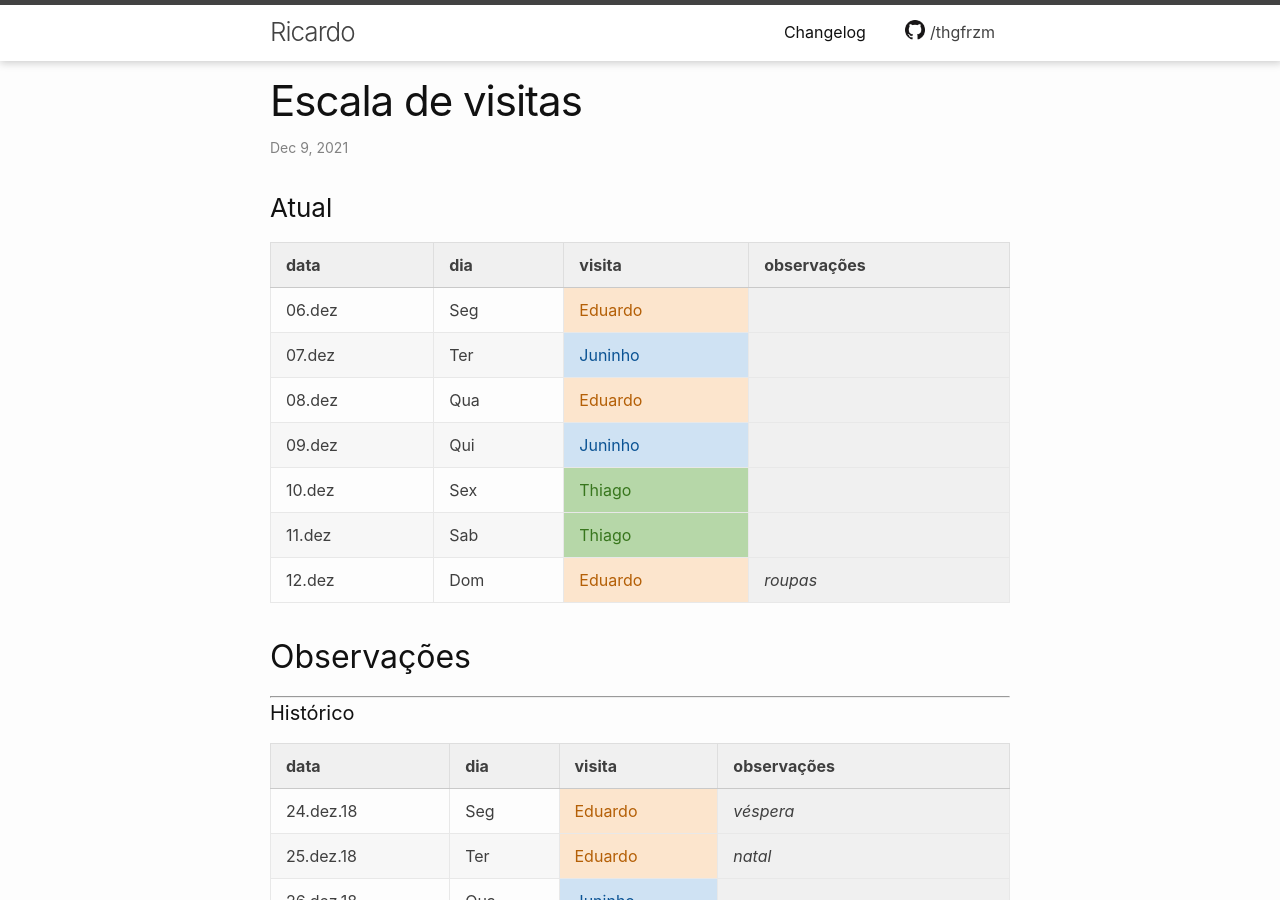
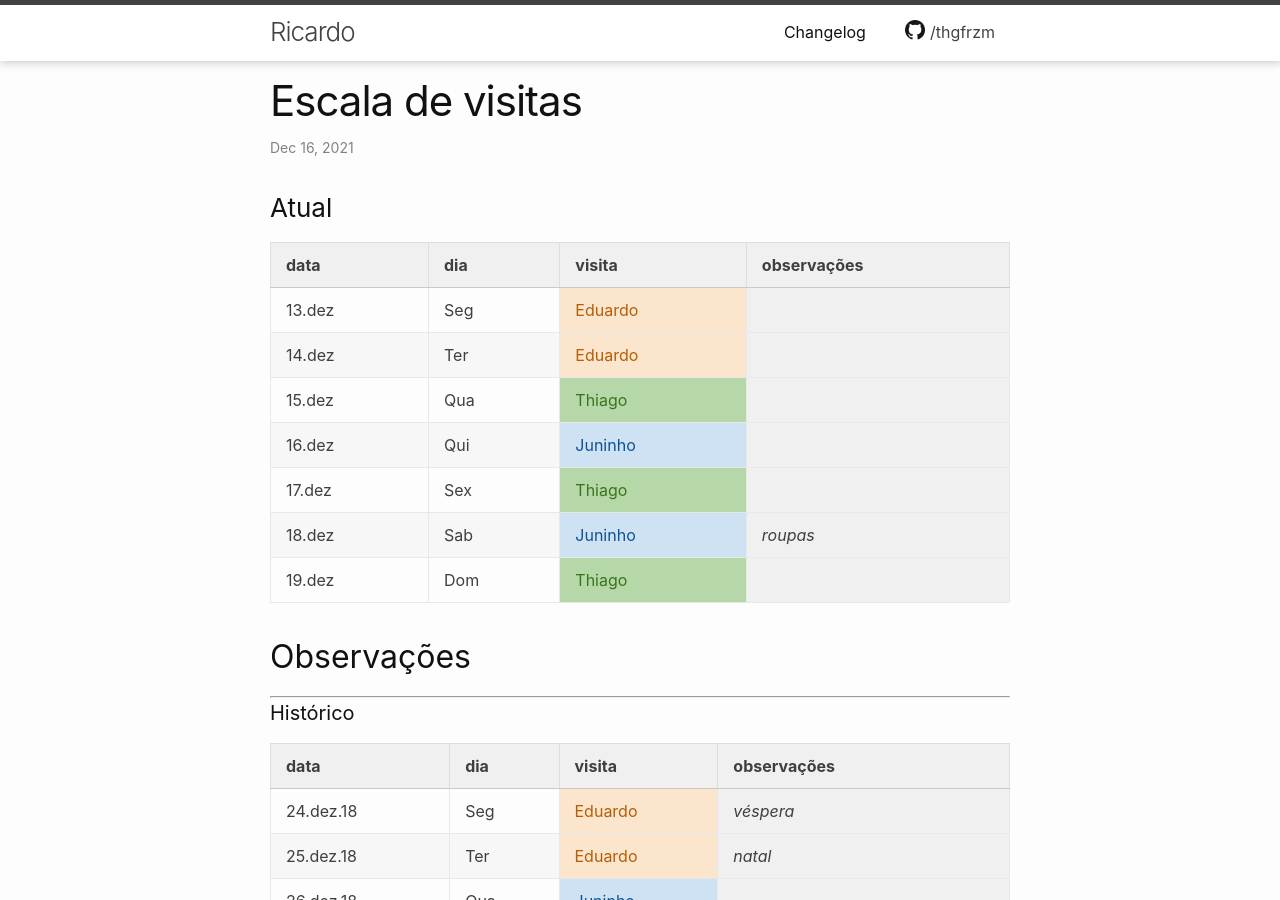
Before and after one commit to thgfrzm/ricardo, a Jekyll site: the page built from _posts/2018-12-23-escala-visitas.markdown, in a window 1280 px wide and 900 px high. Built offline with Jekyll 4.4.1, drawn with Linux system fonts in a browser that asks for light colours; some of the changed text lies outside the part shown.

Commit message:
Update 2018-12-23-escala-visitas.markdown

```diff
--- a/_posts/2018-12-23-escala-visitas.markdown
+++ b/_posts/2018-12-23-escala-visitas.markdown
@@ -1,7 +1,7 @@
 ---
 layout: post
 title:  "Escala de visitas"
-date:   2021-12-09 00:00:00 -0300
+date:   2021-12-16 00:00:00 -0300
 categories: agenda
 ---
 <!--
@@ -15,13 +15,13 @@
 
 | data   | dia | visita  | observações |
 | ------ | --- | ------- | ----------- |
-| 06.dez | Seg | Eduardo |             |
-| 07.dez | Ter | Juninho |             |
-| 08.dez | Qua | Eduardo |             |
-| 09.dez | Qui | Juninho |             |
-| 10.dez | Sex | Thiago  |             |
-| 11.dez | Sab | Thiago  |             |
-| 12.dez | Dom | Eduardo | _roupas_    |
+| 13.dez | Seg | Eduardo |             |
+| 14.dez | Ter | Eduardo |             |
+| 15.dez | Qua | Thiago  |             |
+| 16.dez | Qui | Juninho |             |
+| 17.dez | Sex | Thiago  |             |
+| 18.dez | Sab | Juninho | _roupas_    |
+| 19.dez | Dom | Thiago  |             |
 
 ## Observações
 
@@ -1110,3 +1110,10 @@
 | 03.dez    | Sex | Thiago      | _roupas_            |
 | 04.dez    | Sab | Eduardo     |                     |
 | 05.dez    | Dom | Thiago      |                     |
+| 06.dez    | Seg | Eduardo     |                     |
+| 07.dez    | Ter | Juninho     |                     |
+| 08.dez    | Qua | Eduardo     |                     |
+| 09.dez    | Qui | Juninho     |                     |
+| 10.dez    | Sex | Thiago      |                     |
+| 11.dez    | Sab | Thiago      |                     |
+| 12.dez    | Dom | Eduardo     | _roupas_            |
```
